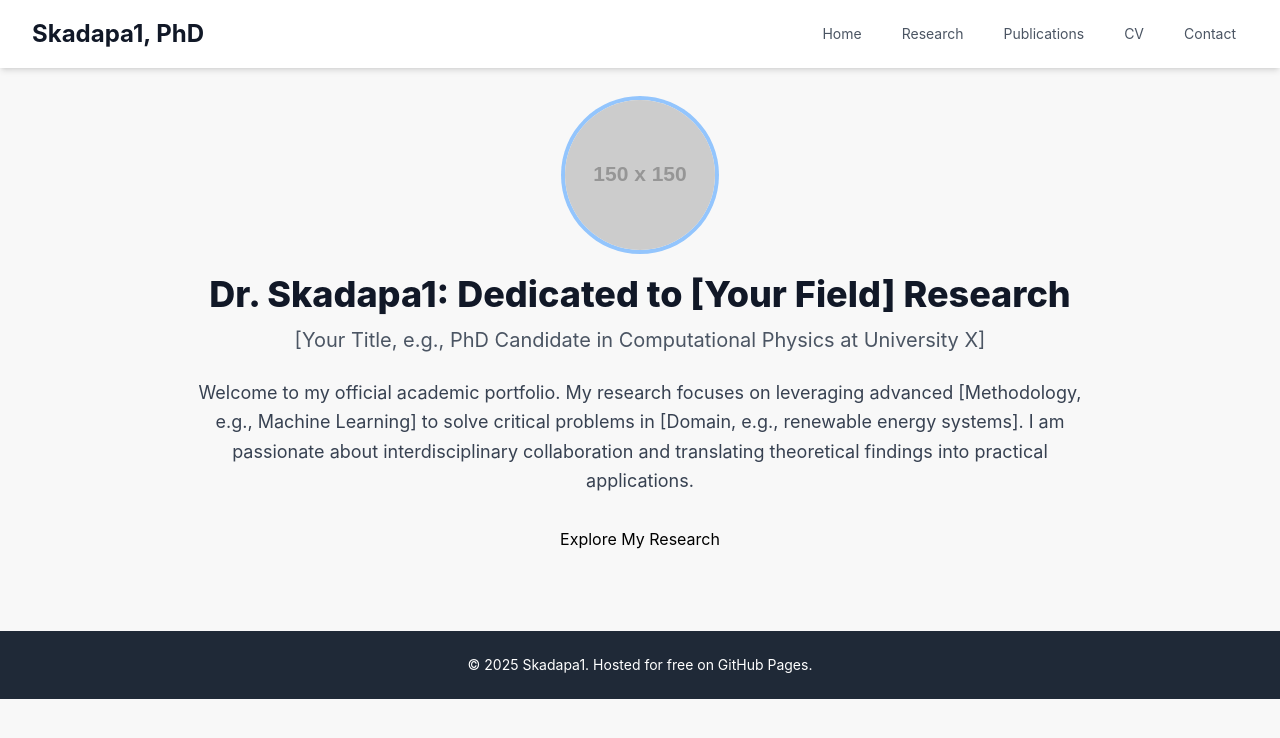
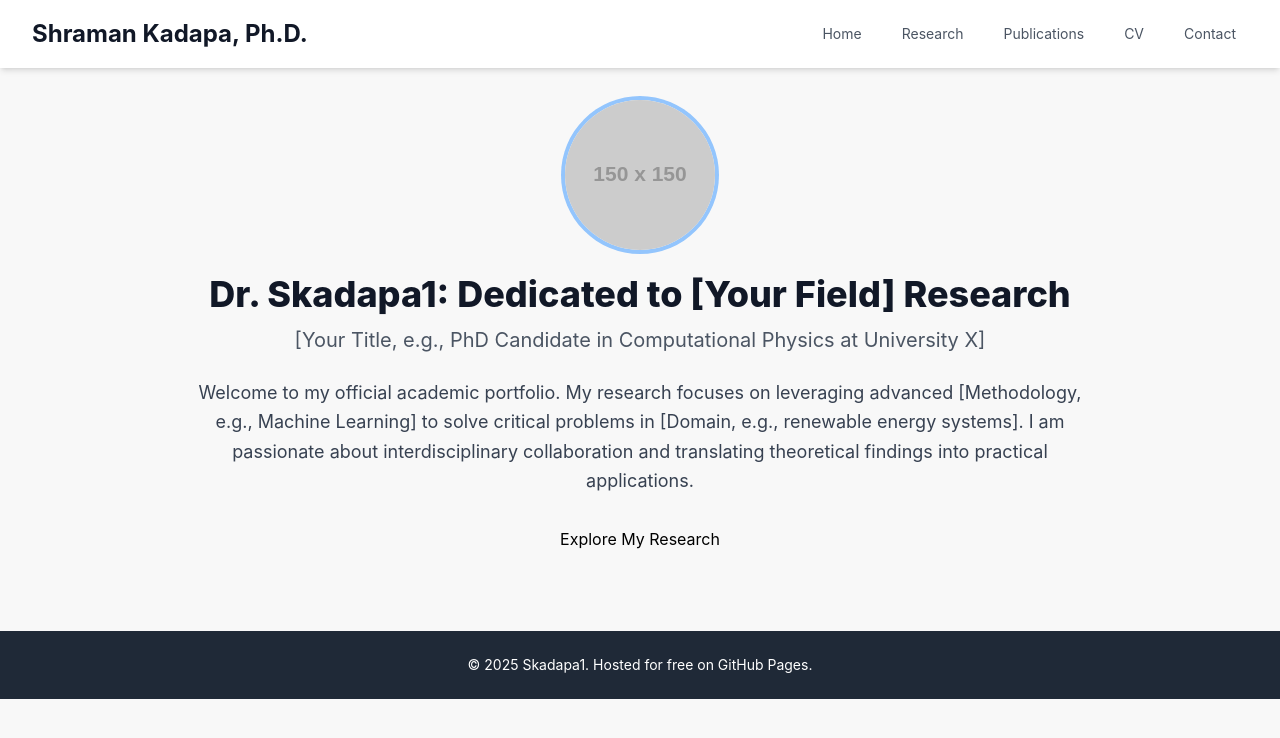
Before and after one commit to skadapa1/skadapa1.github.io, a plain HTML site: page index.html in a window 1280 px wide. Drawn offline with nearby package versions, Linux system fonts and the light colour scheme; placeholder pictures from the web are drawn by us.

Commit message:
Update name from 'Skadapa1, PhD' to 'Shraman Kadapa, Ph.D.'

```diff
--- a/index.html
+++ b/index.html
@@ -100,7 +100,7 @@
             <div class="flex justify-between items-center py-4">
                 <!-- Logo/Name -->
                 <div class="text-2xl font-bold text-gray-900">
-                    Skadapa1, PhD
+                    Shraman Kadapa, Ph.D.
                 </div>
 
                 <!-- Navigation Links (UPDATED) -->
```
